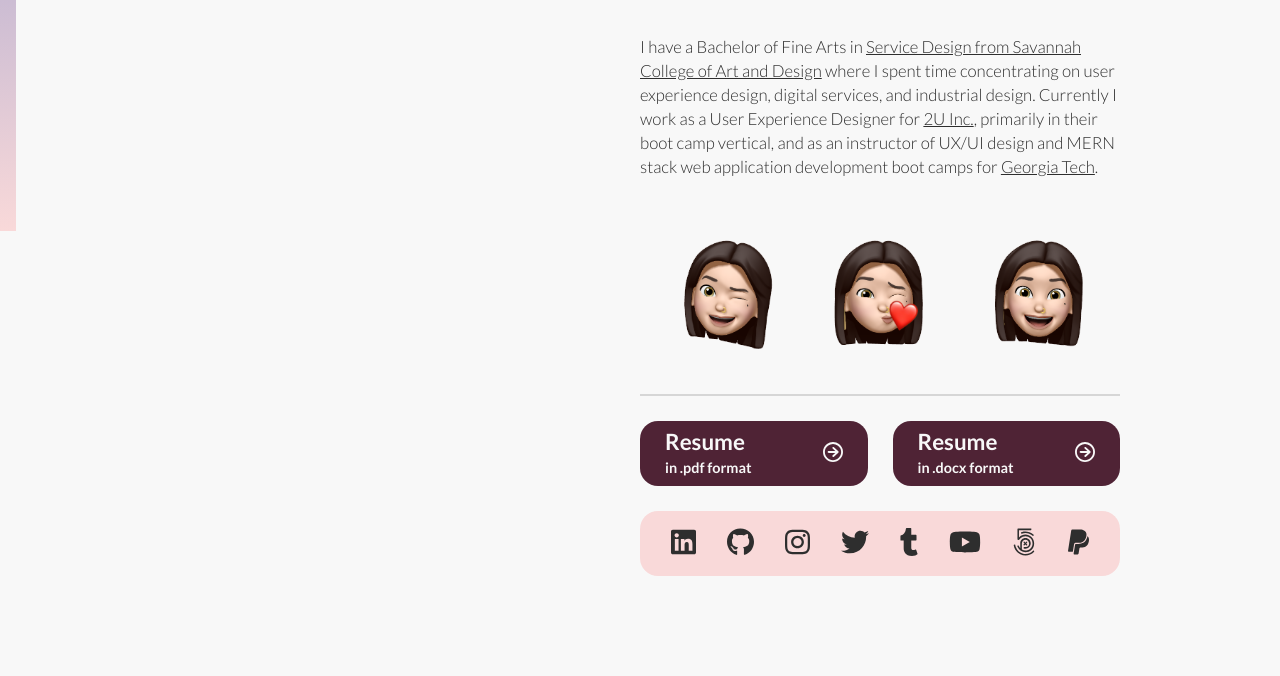
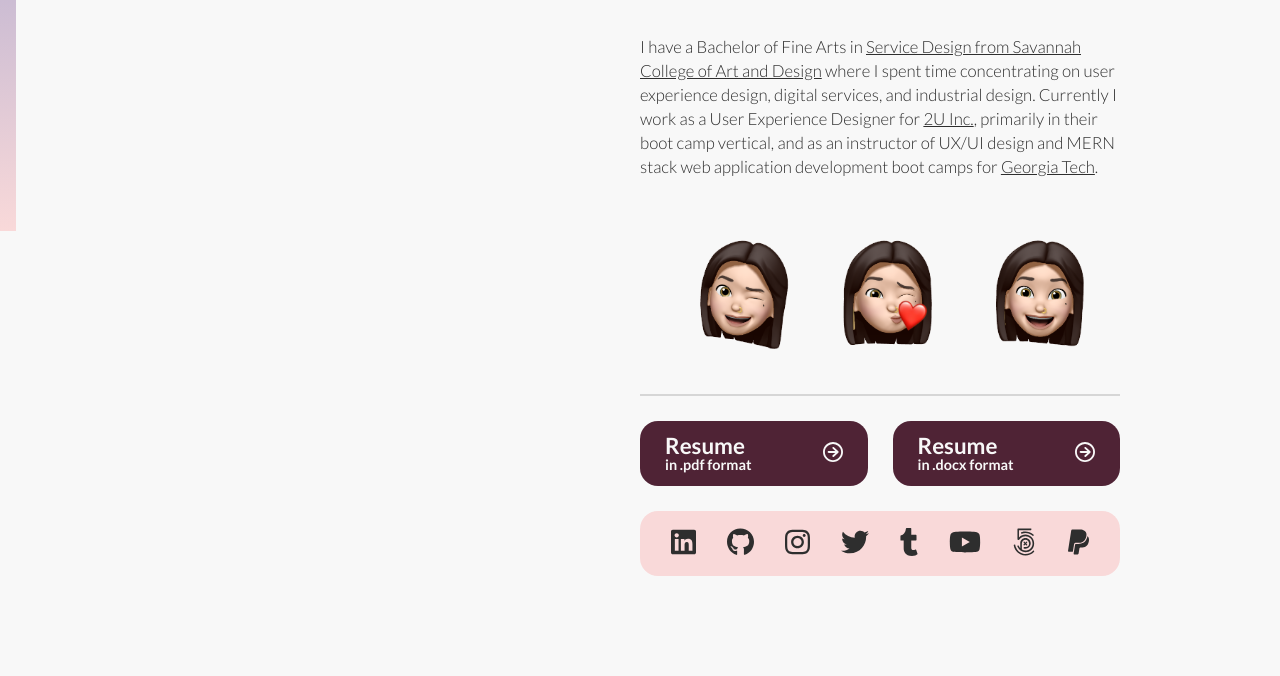
Before and after one commit to hannahpatellis/hannahap, a PHP site: page /about.html in a window 1280 px wide. Shown: the part 569-1245 px from the top of the page. Run offline with PHP 8.4, Linux system fonts and the light colour scheme.

Commit message:
CSS mods to about

```diff
--- a/assets/css/custom.css
+++ b/assets/css/custom.css
@@ -379,12 +379,18 @@ div#swish {
   text-decoration: none;
   grid-area: pdf;
 }
+.grid-about section a.tile-placement-pdf div.tile-pdf div.tile-title {
+  line-height: 1rem;
+}
 .grid-home section div.tile-pdf {
   background-color: var(--haip-red);
 }
 .grid-about section a.tile-placement-docx {
   text-decoration: none;
   grid-area: docx;
+}
+.grid-about section a.tile-placement-docx div.tile-docx div.tile-title {
+  line-height: 1rem;
 }
 .grid-home section div.tile-docx {
   background-color: var(--haip-red);
@@ -394,7 +400,8 @@ div#swish {
   line-height: 0.2rem;
 }
 div#memoji-stage {
-  width: 100%;
+  margin: 0 auto;
+  width: 90%;
   display: flex;
   align-items: center;
   justify-content: space-evenly;
```
